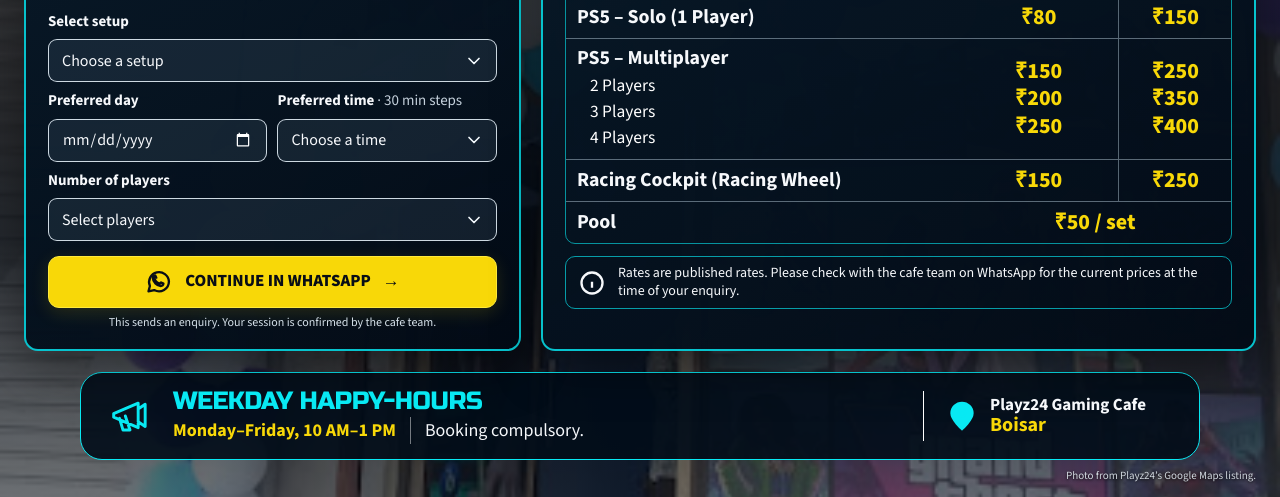
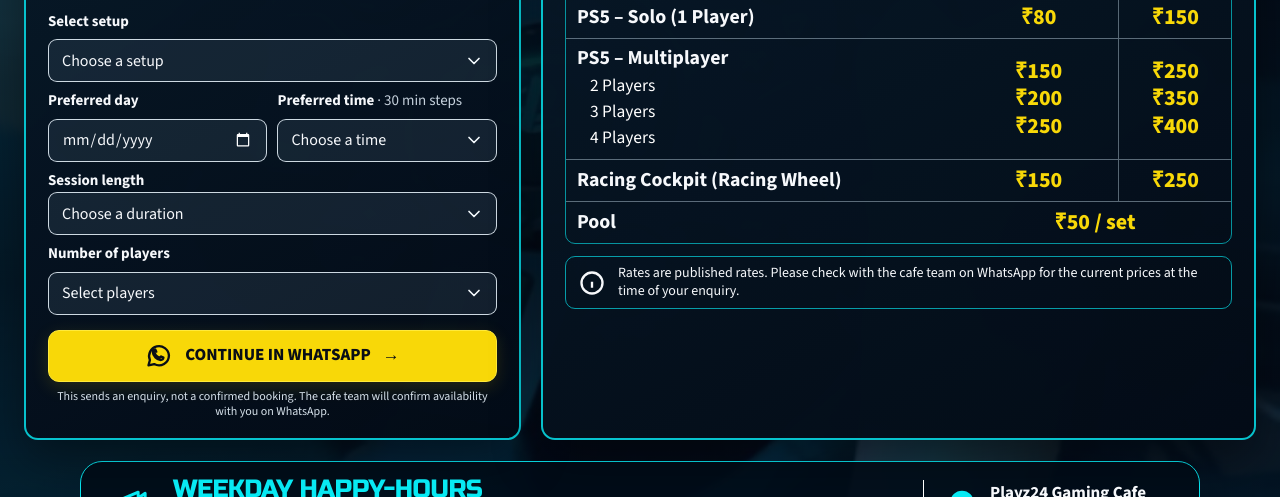
Before and after one commit to VrutujRaut/playz24-gaming-cafe, a plain HTML site: page index.html in a window 1280 px wide. Shown: the part 455-952 px from the top of the page. Drawn offline with Linux system fonts and the light colour scheme.

Commit message:
Improve Playz24 hero and booking flow

```diff
--- a/app.js
+++ b/app.js
@@ -3,6 +3,21 @@ const bookingDate = document.querySelector('#date');
 const bookingStatus = document.querySelector('#form-status');
 const navToggle = document.querySelector('.menu-toggle');
 const siteNav = document.querySelector('#site-nav');
+const setupSelect = document.querySelector('#setup');
+const durationField = document.querySelector('#duration-field');
+const durationSelect = document.querySelector('#duration');
+
+function syncSessionDuration() {
+  const isPool = setupSelect?.value === 'Pool table';
+  if (durationField) durationField.hidden = isPool;
+  if (durationSelect) {
+    durationSelect.required = !isPool;
+    if (isPool) durationSelect.value = '';
+  }
+}
+
+setupSelect?.addEventListener('change', syncSessionDuration);
+syncSessionDuration();
 
 if (bookingDate) {
   const today = new Date();
@@ -35,6 +50,7 @@ bookingForm?.addEventListener('submit', (event) => {
     `Setup: ${data.get('setup')}`,
     `Preferred day: ${formattedDate}`,
     `Preferred time: ${data.get('time')}`,
+    `Session length: ${data.get('setup') === 'Pool table' ? 'Per set' : data.get('duration')}`,
     `Players: ${data.get('players')}`,
     'Could you please confirm availability and the current rate?'
   ].join('\n');
--- a/index.html
+++ b/index.html
@@ -5,6 +5,14 @@
   <meta name="viewport" content="width=device-width, initial-scale=1">
   <meta name="theme-color" content="#070d19">
   <meta name="description" content="Playz24 Gaming Cafe in Boisar. Explore PS5, multiplayer, racing cockpit and pool rates, then send a booking enquiry on WhatsApp.">
+  <meta property="og:type" content="website">
+  <meta property="og:site_name" content="Playz24 Gaming Cafe">
+  <meta property="og:title" content="Playz24 Gaming Cafe | Premium Gaming Lounge in Boisar">
+  <meta property="og:description" content="Pick your setup, check published rates and send a session enquiry to Playz24 on WhatsApp.">
+  <meta property="og:url" content="https://vrutujraut.github.io/playz24-gaming-cafe/">
+  <meta property="og:image" content="https://vrutujraut.github.io/playz24-gaming-cafe/assets/photos/playz24-racing-cockpit.jpg">
+  <meta name="twitter:card" content="summary_large_image">
+  <link rel="icon" href="assets/photos/playz24-logo.jpg" type="image/jpeg">
   <title>Playz24 Gaming Cafe | Premium Gaming Lounge in Boisar</title>
   <link rel="preload" href="assets/fonts/dangrek-latin.woff2" as="font" type="font/woff2" crossorigin>
   <link rel="preload" href="assets/fonts/source-sans-3-latin.woff2" as="font" type="font/woff2" crossorigin>
@@ -31,7 +39,7 @@
 
   <main id="main">
     <section class="hero" id="home" aria-labelledby="hero-title">
-      <img class="hero-art" src="assets/photos/playz24-1.jpg" alt="Playz24 Gaming Cafe entrance decorated with balloons and gaming posters" fetchpriority="high">
+      <img class="hero-art" src="assets/photos/playz24-racing-cockpit.jpg" alt="A player using Playz24's racing wheel cockpit" fetchpriority="high">
       <div class="hero-shade"></div>
       <div class="hero-content">
         <h1 id="hero-title">Your next game is one message away.</h1>
@@ -51,10 +59,11 @@
                 <div><label for="date">Preferred day</label><input id="date" name="date" type="date" required></div>
                 <div><label for="time">Preferred time</label><select id="time" name="time" required><option value="" selected disabled>Choose a time</option></select></div>
               </div>
+              <div id="duration-field"><label for="duration">Session length</label><select id="duration" name="duration" required><option value="" selected disabled>Choose a duration</option><option value="30 minutes">30 minutes</option><option value="1 hour">1 hour</option></select></div>
               <label for="players">Number of players</label>
               <select id="players" name="players" required><option value="" selected disabled>Select players</option><option>1 player</option><option>2 players</option><option>3 players</option><option>4 players</option></select>
               <button class="button button-yellow" type="submit"><svg viewBox="0 0 24 24" aria-hidden="true"><path d="M20.5 11.5a8.5 8.5 0 0 1-12.6 7.4L3 20l1.2-4.6A8.5 8.5 0 1 1 20.5 11.5Z"/><path d="M8 8.5c.5 2.3 2.1 4 4.5 5l1.3-1.1 2 1c-.2 1.3-1 2-2.3 2-3.3-.2-6.7-3.6-6.8-6.8 0-1.3.7-2.1 2-2.3l1 2L8 8.5Z"/></svg>Continue in WhatsApp <span aria-hidden="true">→</span></button>
-              <p class="form-note">This sends an enquiry. Your session is confirmed by the cafe team.</p>
+              <p class="form-note">This sends an enquiry, not a confirmed booking. The cafe team will confirm availability with you on WhatsApp.</p>
               <p id="form-status" class="form-status" role="status" aria-live="polite"></p>
             </form>
           </section>
@@ -74,7 +83,7 @@
         </div>
 
         <div class="happy-hours"><svg class="megaphone" viewBox="0 0 36 36" aria-hidden="true"><path d="m4 16 21-9v21L4 19v-3Zm21-4 6-4v19l-6-4M9 20l3 10h6l-4-12"/></svg><div class="happy-copy"><h2>Weekday happy-hours</h2><p><strong>Monday–Friday, 10 AM–1 PM</strong><span>Booking compulsory.</span></p></div><span class="happy-divider"></span><p class="happy-place"><svg viewBox="0 0 24 24" aria-hidden="true"><path d="M20 10c0 5-8 12-8 12S4 15 4 10a8 8 0 1 1 16 0Z"/><circle cx="12" cy="10" r="2.5"/></svg><span>Playz24 Gaming Cafe<br><strong>Boisar</strong></span></p></div>
-        <p class="art-caption">Photo from Playz24’s Google Maps listing.</p>
+        <p class="art-caption">Racing cockpit photo from <a href="https://www.instagram.com/playz24gamingcafe/" target="_blank" rel="noopener noreferrer">Playz24 on Instagram ↗</a></p>
       </div>
     </section>
 
@@ -99,7 +108,7 @@
     </section>
   </main>
 
-  <footer class="site-footer"><a class="footer-brand" href="#home">PLAYZ<span>24</span></a><span>Playz24 Gaming Cafe · Boisar</span><div><a href="https://www.instagram.com/playz24gamingcafe/" target="_blank" rel="noopener noreferrer">Instagram ↗</a><a href="https://wa.me/919699556578" target="_blank" rel="noopener noreferrer">WhatsApp ↗</a></div><small>Venue image from the cafe’s Google Maps listing. Setup availability and current rates are confirmed by the cafe team.</small></footer>
+  <footer class="site-footer"><a class="footer-brand" href="#home">PLAYZ<span>24</span></a><span>Playz24 Gaming Cafe · Boisar</span><div><a href="https://www.instagram.com/playz24gamingcafe/" target="_blank" rel="noopener noreferrer">Instagram ↗</a><a href="https://wa.me/919699556578" target="_blank" rel="noopener noreferrer">WhatsApp ↗</a></div><small>Venue photos from Playz24’s Google Maps and Instagram listings. Setup availability and current rates are confirmed by the cafe team.</small></footer>
   <a class="mobile-book" href="#booking">Enquire on WhatsApp <span aria-hidden="true">→</span></a>
   <script src="app.js" defer></script>
 </body>
--- a/pro-max.css
+++ b/pro-max.css
@@ -15,6 +15,8 @@ body{font-size:16px;line-height:1.5}
 .button-yellow{min-height:48px;box-shadow:0 5px 18px rgba(248,216,8,.14)}
 .site-nav a{min-height:44px}
 .photo-gallery figure{overflow:hidden;border-radius:12px}
+.hero-art{object-position:center 56%}
+.hero-shade{background:linear-gradient(180deg,rgba(4,10,20,.68) 0%,rgba(4,10,18,.78) 23%,rgba(4,10,18,.87) 67%,rgba(4,10,18,.66) 100%)}
 .photo-gallery img{transition:transform .35s cubic-bezier(.2,.8,.2,1),filter .35s ease}
 .photo-gallery figure:hover img{transform:scale(1.035);filter:saturate(1.12)}
 .experience-item,.review-quotes figure{animation:pro-reveal .45s both;animation-timing-function:cubic-bezier(.2,.8,.2,1)}
```
Also changed, not shown: assets/photos/playz24-racing-cockpit.jpg (added).
